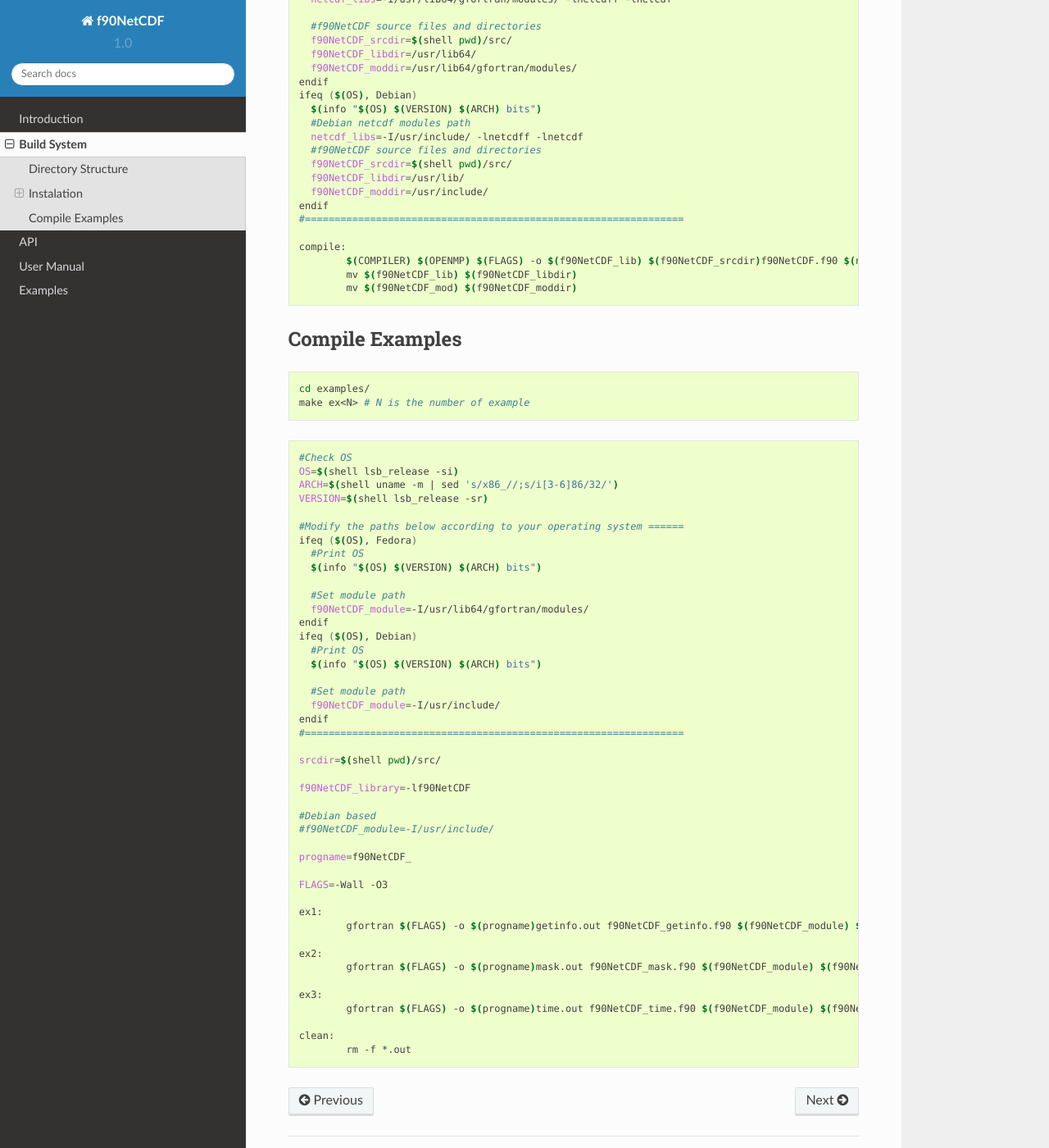
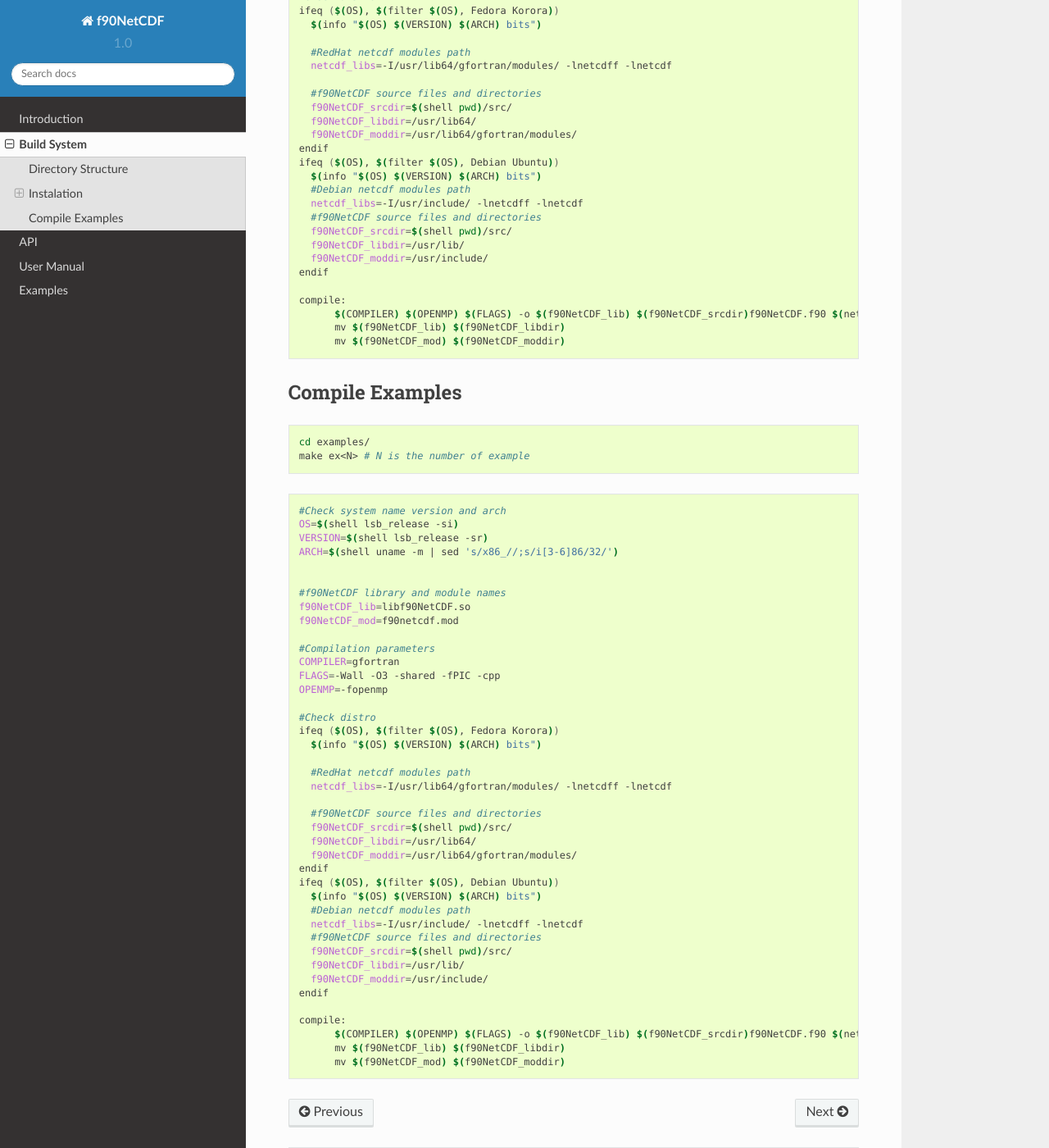
Before and after one commit to pimentafm/FortranProcessingLibrary, a Sphinx documentation site: the page built from docs/src/2_buildsystem.rst, in a window 1280 px wide and 1400 px high, scrolled down 1505 px. Shown: the whole window at 82% size. Built offline with Sphinx 7.4.7 and the Read the Docs theme 2.0.0, drawn with Linux system fonts in a browser that asks for light colours; some of the changed text lies outside the part shown.

Commit message:
Doc changes

```diff
--- a/docs/src/2_buildsystem.rst
+++ b/docs/src/2_buildsystem.rst
@@ -59,52 +59,53 @@
   make
 
 .. important::
-   Is necessary to configure Makefile according to your system if errors occur in the compilation.
-
+   * Compile all dependencies first
+   * Is necessary to configure Makefile according to your system if errors occur in the compilation.
 
 
 ::
 
- #Check
- OS=$(shell lsb_release -si)
- ARCH=$(shell uname -m | sed 's/x86_//;s/i[3-6]86/32/')
- VERSION=$(shell lsb_release -sr)
+  #Check system name version and arch
+  OS=$(shell lsb_release -si)
+  VERSION=$(shell lsb_release -sr)
+  ARCH=$(shell uname -m | sed 's/x86_//;s/i[3-6]86/32/')
 
- #f90NetCDF library and module names
- f90NetCDF_lib=libf90NetCDF.so
- f90NetCDF_mod=f90netcdf.mod
 
- COMPILER=gfortran
- FLAGS=-Wall -shared -O3 -fPIC -cpp
- OPENMP=-fopenmp
+  #f90NetCDF library and module names
+  f90NetCDF_lib=libf90NetCDF.so
+  f90NetCDF_mod=f90netcdf.mod
 
- #Modify the paths below according to your operating system ======
- ifeq ($(OS), Fedora)
-   $(info "$(OS) $(VERSION) $(ARCH) bits")
+  #Compilation parameters
+  COMPILER=gfortran
+  FLAGS=-Wall -O3 -shared -fPIC -cpp
+  OPENMP=-fopenmp
 
-   #RedHat netcdf modules path
-   netcdf_libs=-I/usr/lib64/gfortran/modules/ -lnetcdff -lnetcdf
+  #Check distro
+  ifeq ($(OS), $(filter $(OS), Fedora Korora))
+    $(info "$(OS) $(VERSION) $(ARCH) bits")
 
-   #f90NetCDF source files and directories
-   f90NetCDF_srcdir=$(shell pwd)/src/
-   f90NetCDF_libdir=/usr/lib64/
-   f90NetCDF_moddir=/usr/lib64/gfortran/modules/
- endif
- ifeq ($(OS), Debian)
-   $(info "$(OS) $(VERSION) $(ARCH) bits")
-   #Debian netcdf modules path
-   netcdf_libs=-I/usr/include/ -lnetcdff -lnetcdf
-   #f90NetCDF source files and directories
-   f90NetCDF_srcdir=$(shell pwd)/src/
-   f90NetCDF_libdir=/usr/lib/
-   f90NetCDF_moddir=/usr/include/
- endif
- #================================================================
+    #RedHat netcdf modules path
+    netcdf_libs=-I/usr/lib64/gfortran/modules/ -lnetcdff -lnetcdf
 
- compile:
-         $(COMPILER) $(OPENMP) $(FLAGS) -o $(f90NetCDF_lib) $(f90NetCDF_srcdir)f90NetCDF.f90 $(netcdf_libs)
-         mv $(f90NetCDF_lib) $(f90NetCDF_libdir)
-         mv $(f90NetCDF_mod) $(f90NetCDF_moddir)
+    #f90NetCDF source files and directories
+    f90NetCDF_srcdir=$(shell pwd)/src/
+    f90NetCDF_libdir=/usr/lib64/
+    f90NetCDF_moddir=/usr/lib64/gfortran/modules/
+  endif
+  ifeq ($(OS), $(filter $(OS), Debian Ubuntu))
+    $(info "$(OS) $(VERSION) $(ARCH) bits")
+    #Debian netcdf modules path
+    netcdf_libs=-I/usr/include/ -lnetcdff -lnetcdf
+    #f90NetCDF source files and directories
+    f90NetCDF_srcdir=$(shell pwd)/src/
+    f90NetCDF_libdir=/usr/lib/
+    f90NetCDF_moddir=/usr/include/
+  endif
+
+  compile:
+  	$(COMPILER) $(OPENMP) $(FLAGS) -o $(f90NetCDF_lib) $(f90NetCDF_srcdir)f90NetCDF.f90 $(netcdf_libs)
+  	mv $(f90NetCDF_lib) $(f90NetCDF_libdir)
+  	mv $(f90NetCDF_mod) $(f90NetCDF_moddir)
 
 
 Compile Examples
@@ -117,47 +118,44 @@
 
 ::
 
- #Check OS
- OS=$(shell lsb_release -si)
- ARCH=$(shell uname -m | sed 's/x86_//;s/i[3-6]86/32/')
- VERSION=$(shell lsb_release -sr)
+  #Check system name version and arch
+  OS=$(shell lsb_release -si)
+  VERSION=$(shell lsb_release -sr)
+  ARCH=$(shell uname -m | sed 's/x86_//;s/i[3-6]86/32/')
 
- #Modify the paths below according to your operating system ======
- ifeq ($(OS), Fedora)
-   #Print OS
-   $(info "$(OS) $(VERSION) $(ARCH) bits")
 
-   #Set module path
-   f90NetCDF_module=-I/usr/lib64/gfortran/modules/
- endif
- ifeq ($(OS), Debian)
-   #Print OS
-   $(info "$(OS) $(VERSION) $(ARCH) bits")
+  #f90NetCDF library and module names
+  f90NetCDF_lib=libf90NetCDF.so
+  f90NetCDF_mod=f90netcdf.mod
 
-   #Set module path
-   f90NetCDF_module=-I/usr/include/
- endif
- #================================================================
+  #Compilation parameters
+  COMPILER=gfortran
+  FLAGS=-Wall -O3 -shared -fPIC -cpp
+  OPENMP=-fopenmp
 
- srcdir=$(shell pwd)/src/
+  #Check distro
+  ifeq ($(OS), $(filter $(OS), Fedora Korora))
+    $(info "$(OS) $(VERSION) $(ARCH) bits")
 
- f90NetCDF_library=-lf90NetCDF
+    #RedHat netcdf modules path
+    netcdf_libs=-I/usr/lib64/gfortran/modules/ -lnetcdff -lnetcdf
 
- #Debian based
- #f90NetCDF_module=-I/usr/include/
+    #f90NetCDF source files and directories
+    f90NetCDF_srcdir=$(shell pwd)/src/
+    f90NetCDF_libdir=/usr/lib64/
+    f90NetCDF_moddir=/usr/lib64/gfortran/modules/
+  endif
+  ifeq ($(OS), $(filter $(OS), Debian Ubuntu))
+    $(info "$(OS) $(VERSION) $(ARCH) bits")
+    #Debian netcdf modules path
+    netcdf_libs=-I/usr/include/ -lnetcdff -lnetcdf
+    #f90NetCDF source files and directories
+    f90NetCDF_srcdir=$(shell pwd)/src/
+    f90NetCDF_libdir=/usr/lib/
+    f90NetCDF_moddir=/usr/include/
+  endif
 
- progname=f90NetCDF_
-
- FLAGS=-Wall -O3
-
- ex1:
-         gfortran $(FLAGS) -o $(progname)getinfo.out f90NetCDF_getinfo.f90 $(f90NetCDF_module) $(f90NetCDF_library)
-
- ex2:
-         gfortran $(FLAGS) -o $(progname)mask.out f90NetCDF_mask.f90 $(f90NetCDF_module) $(f90NetCDF_library)
-
- ex3:
-         gfortran $(FLAGS) -o $(progname)time.out f90NetCDF_time.f90 $(f90NetCDF_module) $(f90NetCDF_library)
-
- clean:
-         rm -f *.out
+  compile:
+  	$(COMPILER) $(OPENMP) $(FLAGS) -o $(f90NetCDF_lib) $(f90NetCDF_srcdir)f90NetCDF.f90 $(netcdf_libs)
+  	mv $(f90NetCDF_lib) $(f90NetCDF_libdir)
+  	mv $(f90NetCDF_mod) $(f90NetCDF_moddir)
```
